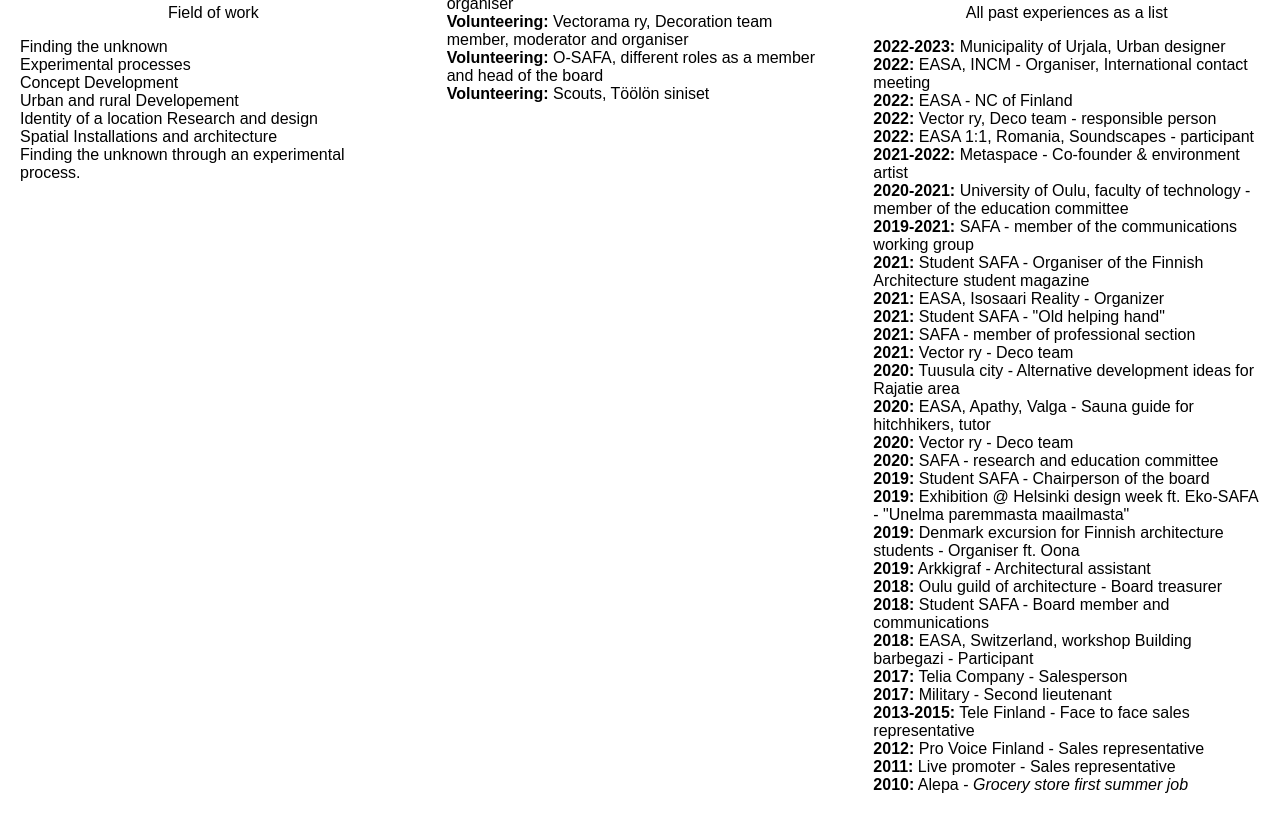
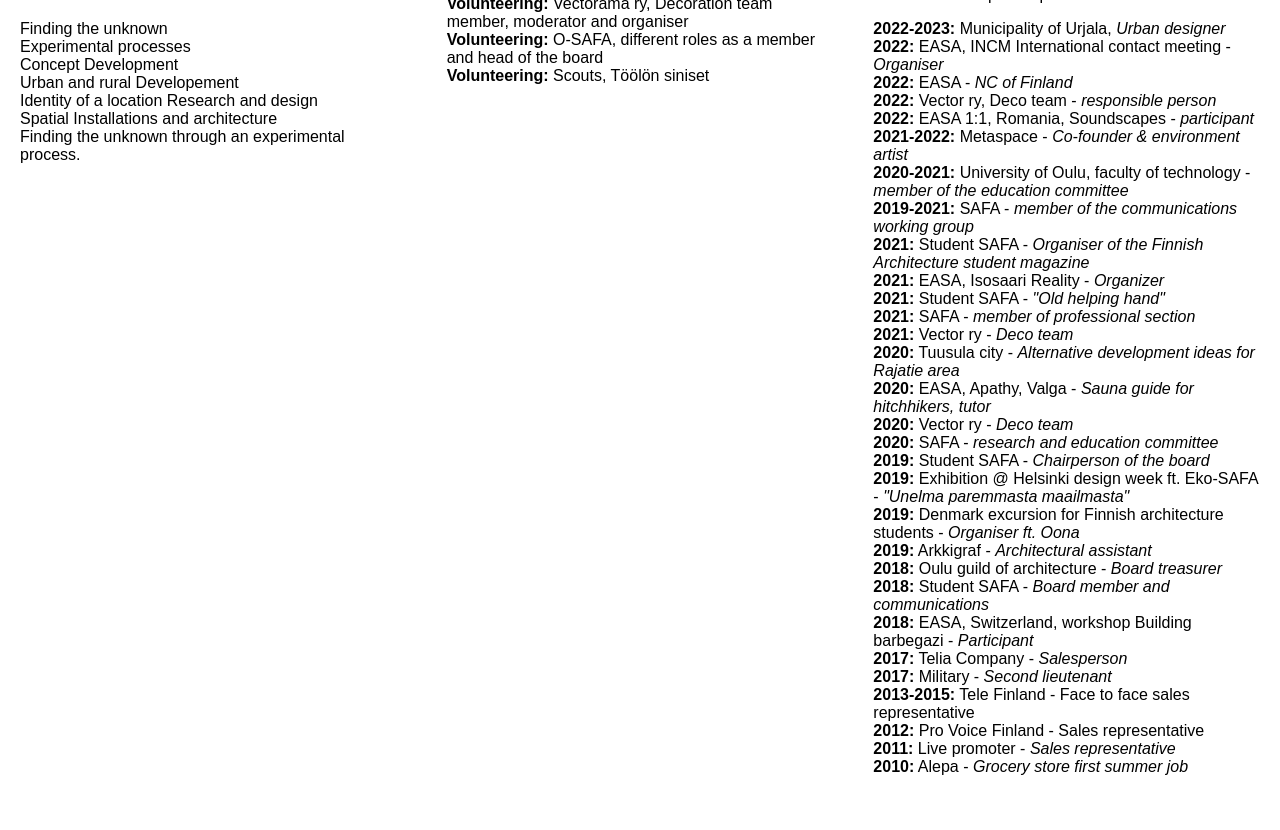
Before and after one commit to Ut0pin/Utopin, a plain HTML site: page index.html in a window 1280 px wide. Shown: the part 898-1728 px from the top of the page. Drawn offline with Linux system fonts and the light colour scheme; files whose address does not match are found by name.

Commit message:
Update index.html

```diff
--- a/index.html
+++ b/index.html
@@ -4,10 +4,12 @@
     <meta charset="UTF-8">
     <meta name="viewport" content="width=device-width, initial-scale=1.0">
     <style>
+
         body {
             font-family: Arial, sans-serif;
             margin: 0;
             padding: 0;
+
         }
 
         header {
@@ -52,57 +54,33 @@
             font-style: italic;
         }
 
-        #magnifier {
+        #circle {
             position: absolute;
-            width: 100px;
-            height: 100px;
+            width: 50px;
+            height: 50px;
             border: 2px solid black;
             border-radius: 50%;
-            background-size: 200% 200%;
-            background-image: radial-gradient(circle at center, transparent 50%, black 52%);
             pointer-events: none;
-            transform: translate(-50%, -50%) scale(1);
-            transition: transform 0.1s ease-out;
         }
+    </style>
 
-        #content {
-            position: relative;
-            z-index: 1;
-        }
-
-        .magnify {
-            transform-origin: 0 0;
-        }
-
-    </style>
-    <title>Magnifying Glass</title>
+<title>Follow Mouse Circle</title>
 </head>
 <body>
-    <div id="magnifier"></div>
-    <div id="content" class="magnify">
-        <!-- Your content goes here -->
-        <img src="your_image.jpg" alt="Magnify me">
-    </div>
+    <div id="circle"></div>
 
     <script>
-        const magnifier = document.getElementById('magnifier');
-        const content = document.getElementById('content');
-
         document.addEventListener('mousemove', (e) => {
+            const circle = document.getElementById('circle');
             const mouseX = e.clientX;
             const mouseY = e.clientY;
 
-            magnifier.style.left = mouseX + 'px';
-            magnifier.style.top = mouseY + 'px';
-
-            const contentRect = content.getBoundingClientRect();
-            const scaleX = content.clientWidth / contentRect.width;
-            const scaleY = content.clientHeight / contentRect.height;
-
-            magnifier.style.transform = `translate(-50%, -50%) scale(${scaleX}, ${scaleY})`;
+            // Set the circle's position to the mouse coordinates
+            circle.style.left = mouseX - circle.clientWidth / 2 + 'px';
+            circle.style.top = mouseY - circle.clientHeight / 2 + 'px';
         });
     </script>
-    </style>
+
 
     <title>Simple Webpage</title>
 </head>
@@ -113,7 +91,7 @@
 
     <main>
         <section>
-            <img src="C:\Users\antti\OneDrive\6 Arkisto\Documents\GitHub\Utopin\321558679_5647121608712989_974533000455030164_n.jpg" alt="Image 1">
+            <img src="321558679_5647121608712989_974533000455030164_n.jpg" alt="Image 1">
             <p>Field of work</p>
                 <!-- Add your list items here -->
             <ul>
@@ -128,7 +106,7 @@
         </section>
 
         <section>
-            <img src="C:\Users\antti\OneDrive\6 Arkisto\Documents\GitHub\Utopin\20200816-P8161791.jpg" alt="Image 2">
+            <img src="20200816-P8161791.jpg" alt="Image 2">
             <p>Education and volunteering</p>
             <ul>
                 <li><strong>Education:</strong> University of Oulu - faculty of architecture. </li>
@@ -145,35 +123,35 @@
             <p>All past experiences as a list</p>
             <ul>
                 <!-- Add your list items here -->
-                <li><strong>2022-2023:</strong> Municipality of Urjala, Urban designer</li>
-                <li><strong>2022:</strong> EASA, INCM - Organiser, International contact meeting</li>
-                <li><strong>2022:</strong> EASA - NC of Finland</li>
-                <li><strong>2022:</strong> Vector ry, Deco team - responsible person</li>
-                <li><strong>2022:</strong> EASA 1:1, Romania, Soundscapes - participant</li>
-                <li><strong>2021-2022:</strong> Metaspace - Co-founder & environment artist</li>
-                <li><strong>2020-2021:</strong> University of Oulu, faculty of technology - member of the education committee</li>
-                <li><strong>2019-2021:</strong> SAFA - member of the communications working group</li>
-                <li><strong>2021:</strong> Student SAFA - Organiser of the Finnish Architecture student magazine</li>
-                <li><strong>2021:</strong> EASA, Isosaari Reality - Organizer</li>
-                <li><strong>2021:</strong> Student SAFA - "Old helping hand"</li>
-                <li><strong>2021:</strong> SAFA - member of professional section</li>
-                <li><strong>2021:</strong> Vector ry - Deco team</li>
-                <li><strong>2020:</strong> Tuusula city - Alternative development ideas for Rajatie area</li>
-                <li><strong>2020:</strong> EASA, Apathy, Valga - Sauna guide for hitchhikers, tutor</li>
-                <li><strong>2020:</strong> Vector ry - Deco team</li>
-                <li><strong>2020:</strong> SAFA - research and education committee</li>
-                <li><strong>2019:</strong> Student SAFA - Chairperson of the board</li>
-                <li><strong>2019:</strong> Exhibition @ Helsinki design week ft. Eko-SAFA - "Unelma paremmasta maailmasta"</li>
-                <li><strong>2019:</strong> Denmark excursion for Finnish architecture students - Organiser ft. Oona</li>
-                <li><strong>2019:</strong> Arkkigraf - Architectural assistant</li>
-                <li><strong>2018:</strong> Oulu guild of architecture - Board treasurer</li>
-                <li><strong>2018:</strong> Student SAFA - Board member and communications</li>
-                <li><strong>2018:</strong> EASA, Switzerland, workshop Building barbegazi - Participant</li>
-                <li><strong>2017:</strong> Telia Company - Salesperson</li>
-                <li><strong>2017:</strong> Military - Second lieutenant</li>
-                <li><strong>2013-2015:</strong> Tele Finland - Face to face sales representative</li>
-                <li><strong>2012:</strong> Pro Voice Finland - Sales representative</li>
-                <li><strong>2011:</strong> Live promoter - Sales representative</li>
+                <li><strong>2022-2023:</strong> Municipality of Urjala, <em>Urban designer</em></li>
+                <li><strong>2022:</strong> EASA, INCM International contact meeting - <em>Organiser</em></li>
+                <li><strong>2022:</strong> EASA - <em>NC of Finland</em></li>
+                <li><strong>2022:</strong> Vector ry, Deco team - <em>responsible person</em></li>
+                <li><strong>2022:</strong> EASA 1:1, Romania, Soundscapes - <em>participant</em></li>
+                <li><strong>2021-2022:</strong> Metaspace - <em>Co-founder & environment artist</em></li>
+                <li><strong>2020-2021:</strong> University of Oulu, faculty of technology - <em>member of the education committee</em></li>
+                <li><strong>2019-2021:</strong> SAFA - <em>member of the communications working group</em></li>
+                <li><strong>2021:</strong> Student SAFA - <em>Organiser of the Finnish Architecture student magazine</em></li>
+                <li><strong>2021:</strong> EASA, Isosaari Reality - <em>Organizer</em></li>
+                <li><strong>2021:</strong> Student SAFA - <em>"Old helping hand"</em></li>
+                <li><strong>2021:</strong> SAFA - <em>member of professional section</em></li>
+                <li><strong>2021:</strong> Vector ry - <em>Deco team</em></li>
+                <li><strong>2020:</strong> Tuusula city - <em>Alternative development ideas for Rajatie area</em></li>
+                <li><strong>2020:</strong> EASA, Apathy, Valga - <em>Sauna guide for hitchhikers, tutor</em></li>
+                <li><strong>2020:</strong> Vector ry - <em>Deco team</em></li>
+                <li><strong>2020:</strong> SAFA - <em>research and education committee</em></li>
+                <li><strong>2019:</strong> Student SAFA - <em>Chairperson of the board</em></li>
+                <li><strong>2019:</strong> Exhibition @ Helsinki design week ft. Eko-SAFA - <em>"Unelma paremmasta maailmasta"</em></li>
+                <li><strong>2019:</strong> Denmark excursion for Finnish architecture students - <em>Organiser ft. Oona</em></li>
+                <li><strong>2019:</strong> Arkkigraf - <em>Architectural assistant</em></li>
+                <li><strong>2018:</strong> Oulu guild of architecture - <em>Board treasurer</em></li>
+                <li><strong>2018:</strong> Student SAFA - <em>Board member and communications</em></li>
+                <li><strong>2018:</strong> EASA, Switzerland, workshop Building barbegazi - <em>Participant</em></li>
+                <li><strong>2017:</strong> Telia Company - <em>Salesperson</em></li>
+                <li><strong>2017:</strong> Military - <em>Second lieutenant</em></li>
+                <li><strong>2013-2015:</strong> Tele Finland - Face to face sales representative</em></li>
+                <li><strong>2012:</strong> Pro Voice Finland - Sales representative</em></li>
+                <li><strong>2011:</strong> Live promoter - <em>Sales representative</em></li>
                 <li><strong>2010:</strong> Alepa - <em>Grocery store first summer job</em></li>
             </ul>
         </section>
```
